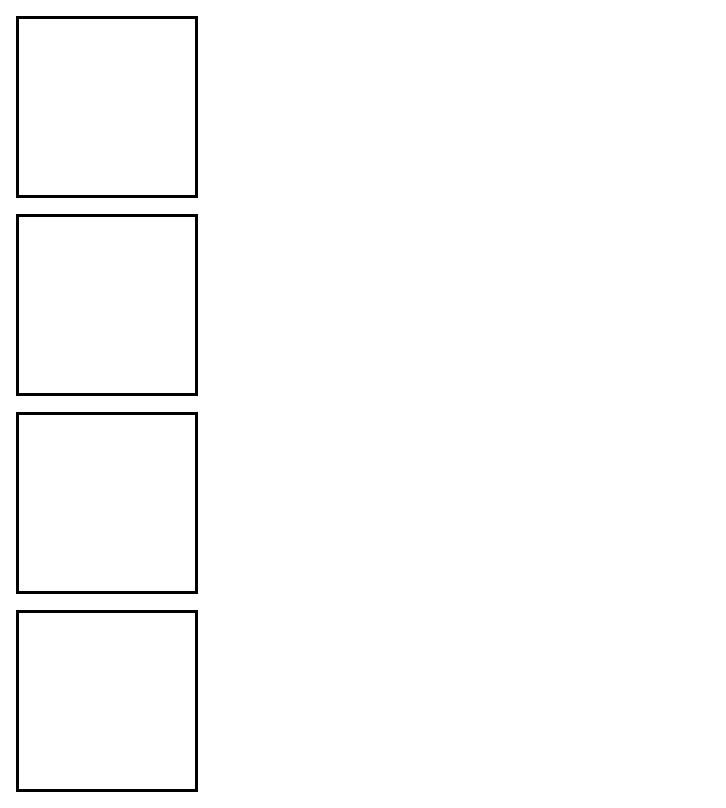
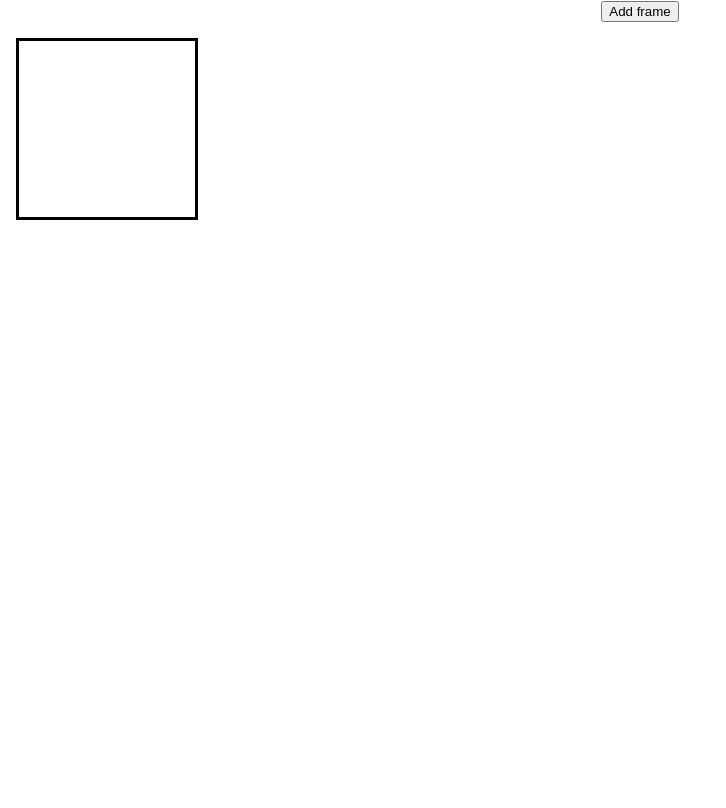
Before and after one commit to martyav/pixelDee, a React (Create React App) app in the folder app/: page / in a window 1280 px wide. Shown: the whole page, without its empty margins (0-726 px from the left). Built offline with nearby package versions, Linux system fonts and the light colour scheme.

Commit message:
you can now add an arbitrary number of frames

```diff
--- a/app/src/App.js
+++ b/app/src/App.js
@@ -1,5 +1,4 @@
 import React, { Component } from 'react';
-import logo from './logo.svg';
 import './App.css';
 
 class Palette {
@@ -63,7 +62,7 @@ class Square extends Component {
         super(props);
 
         this.state = {
-            palette: Palette.mario()
+            palette: Palette.rgb()
         };
 
         this.cycleColors = this.cycleColors.bind(this);
@@ -112,13 +111,27 @@ class Grid extends Component {
 }
 
 class App extends Component {
+    constructor() {
+        super();
+
+        this.state = {
+            "frames": [<Grid />]
+        }
+
+        this.addGrid = this.addGrid.bind(this);
+    }
+
+    addGrid() {
+        this.setState(
+            {"frames": this.state.frames.concat(<Grid />)}
+        );
+    }
+
     render() {
         return (
         <div className="App">
-            <Grid />
-            <Grid />
-            <Grid />
-            <Grid />
+            <button onClick = {this.addGrid}>Add frame</button>
+            {this.state.frames}
         </div>
         );
     }
```
